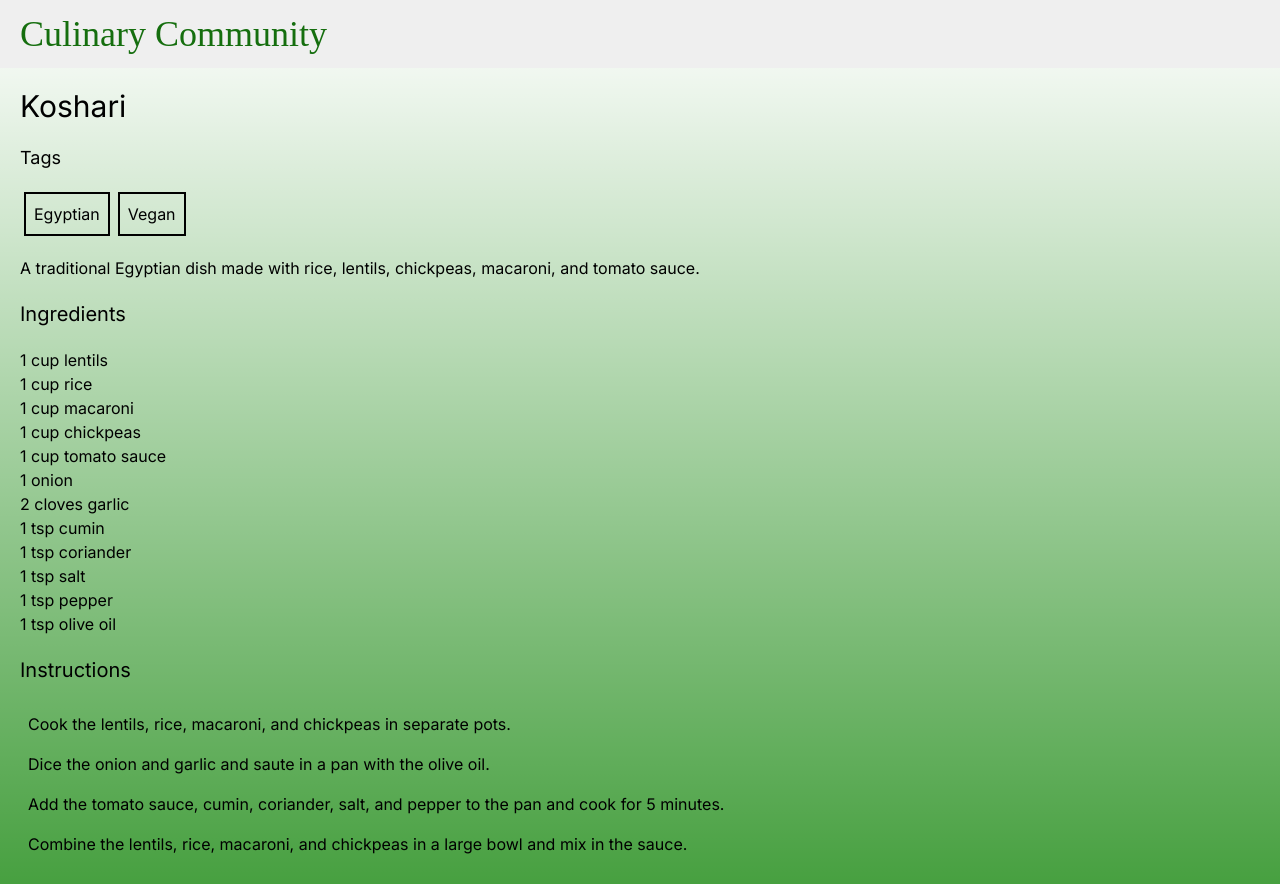
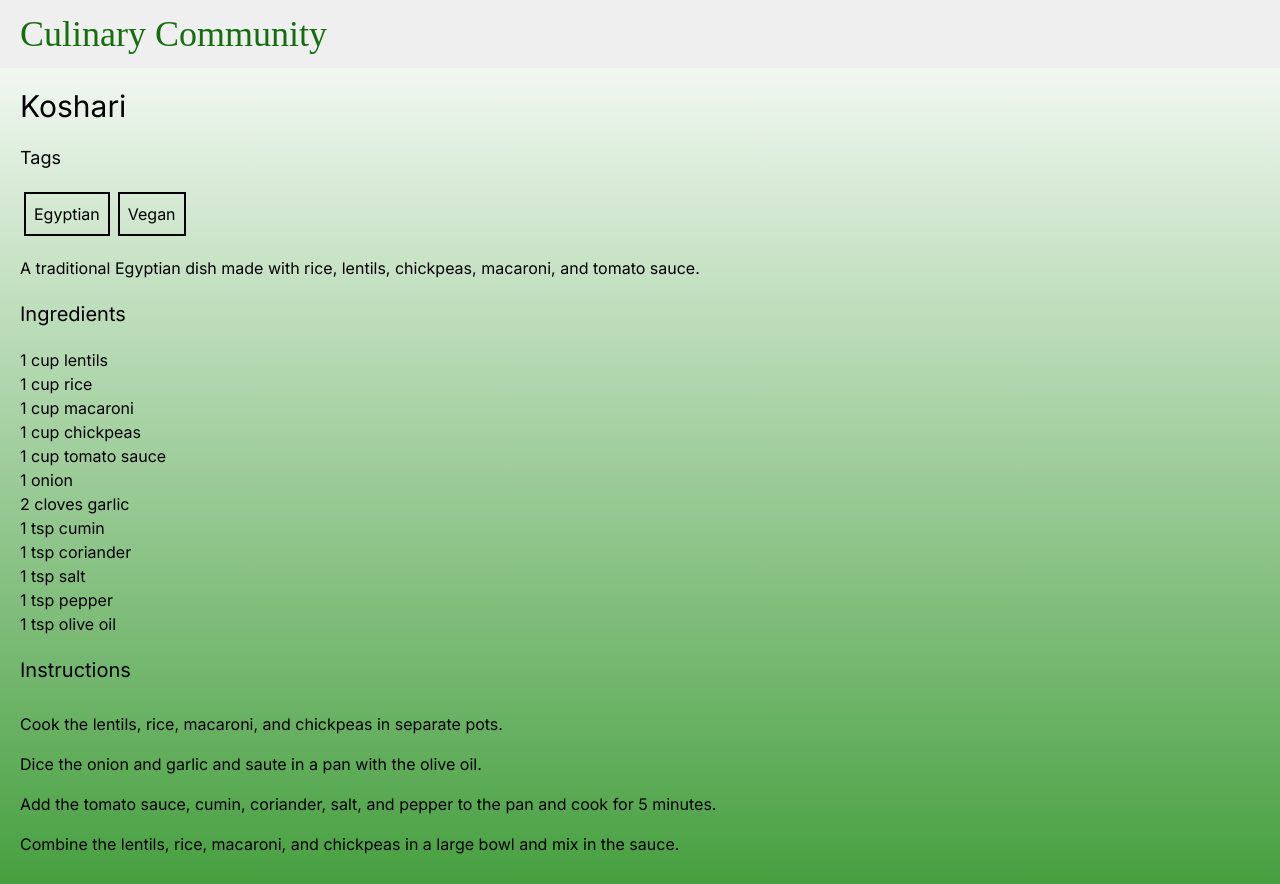
Before and after one commit to ridanaeeem/culinary-community, a Next.js app: page /recipes/koshari in a window 1280 px wide. Built offline with nearby package versions, Linux system fonts and the light colour scheme; a web font is replaced by a local one.

Commit message:
padding only applies top and bottom. no longer applies to left and right

```diff
--- a/src/components/recipe-page.tsx
+++ b/src/components/recipe-page.tsx
@@ -22,7 +22,7 @@ export const RecipePage = ({ recipe }: { recipe: Recipe }) => {
 			<h4 className="text-xl">Instructions</h4>
 			<ol>
 				{recipe.instructions.map((instruction) => (
-					<li className="p-2">{instruction}</li>
+					<li className="py-2">{instruction}</li>
 				))}
 			</ol>
 		</div>
```
